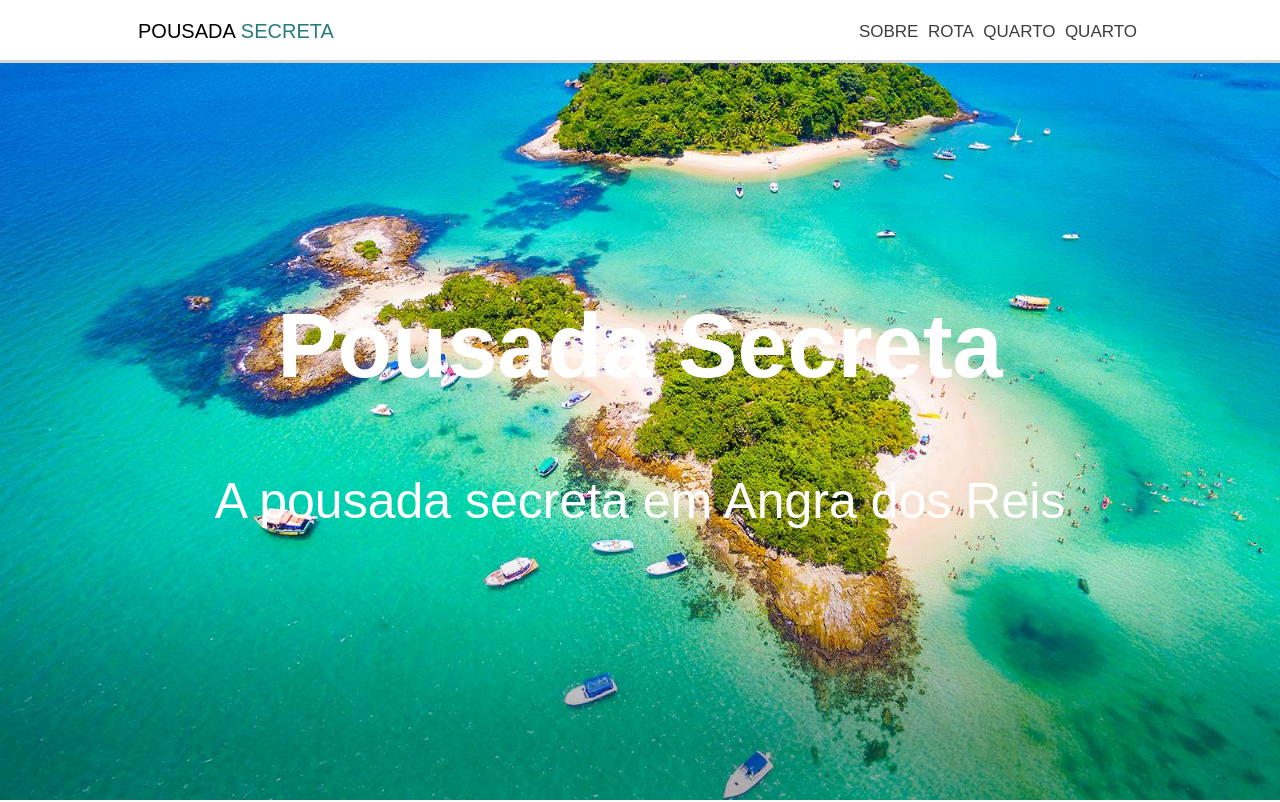
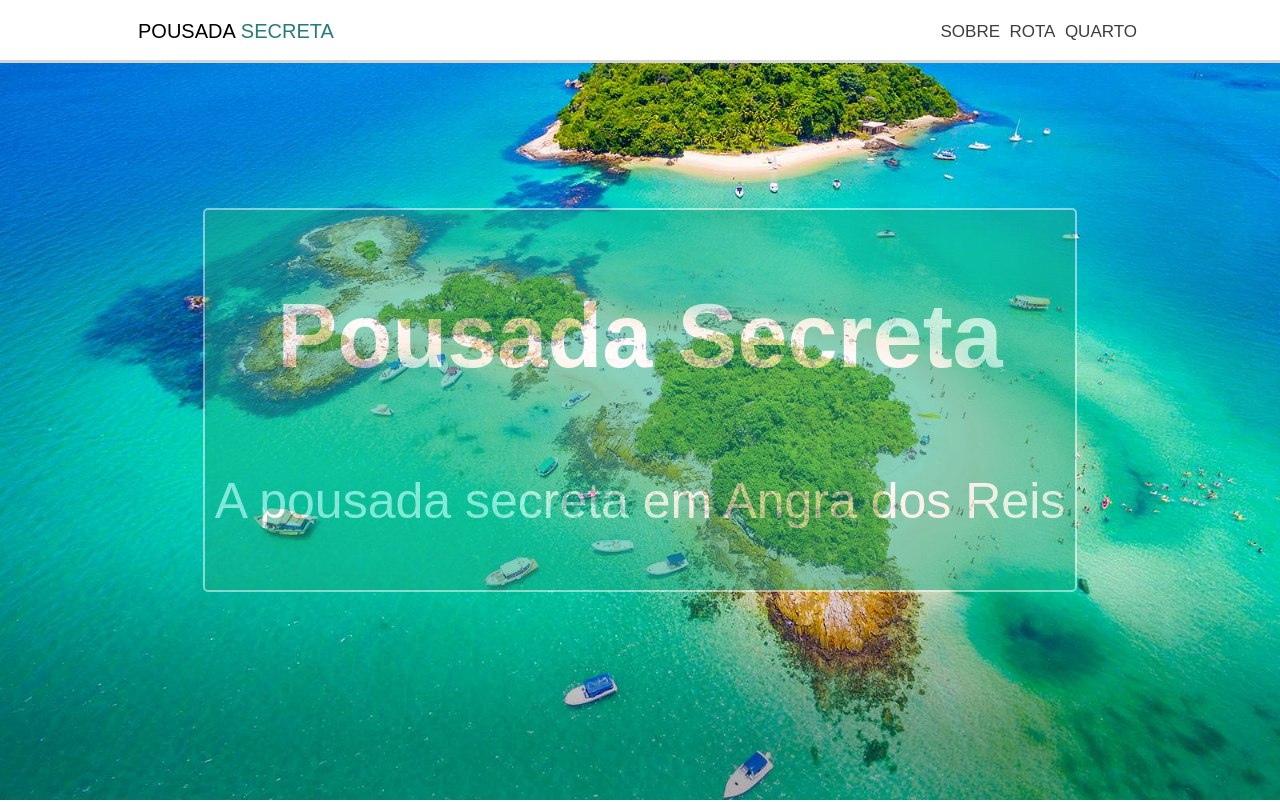
Before and after one commit to reversonthaiam/DevMedia-Projeto-Pousada-CSS, a plain HTML site: page ProjetoCss_Teleguiado/index.html in a window 1280 px wide. Shown: the top 802 px of the page. Drawn offline with Linux system fonts and the light colour scheme.

Commit message:
primeira parte do projeto pronto

```diff
--- a/ProjetoCss_Teleguiado/index.html
+++ b/ProjetoCss_Teleguiado/index.html
@@ -20,7 +20,7 @@
         <a href="#sobre">SOBRE</a>
         <a href="#rota">ROTA</a>
         <a href="#quartos">QUARTO</a>
-        <a href="#quartos">QUARTO</a>
+
 
       </div>
     </div>
--- a/ProjetoCss_Teleguiado/style/style.css
+++ b/ProjetoCss_Teleguiado/style/style.css
@@ -70,6 +70,10 @@ nav .container {
 
 .centralizar-conteudo {
   text-align: center;
+  background-color: #14ac83;
+  opacity: 0.5;
+  border-radius: 5px;
+  border: 2px solid #fff;
 }
 
 .centralizar-conteudo h1 {
@@ -80,6 +84,7 @@ nav .container {
 .centralizar-conteudo p {
   font-size: 50px;
   color: white;
+  padding: 10px;
 }
 
 .formatar-cabecalhos {
```
